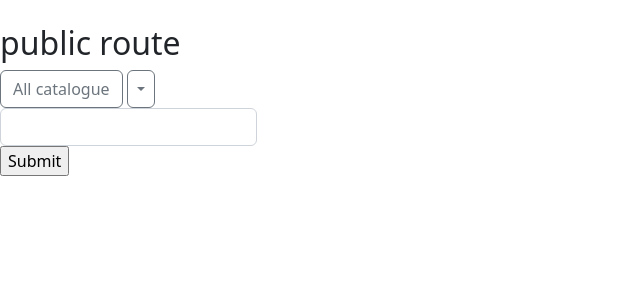
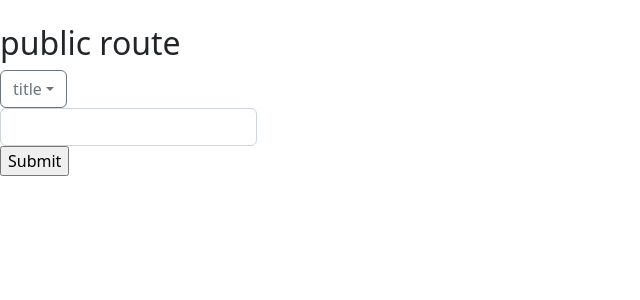
Before and after one commit to linhuang0/636S12023webapp, a Flask app: page /route in a window 1280 px wide. Shown: the part 108-408 px from the top of the page, without its empty margins (0-640 px from the left). Run offline with Flask 2, Linux system fonts and the light colour scheme.

Commit message:
update dropdown in route temp
dropdown update

```diff
--- a/librarywebapp/app.py
+++ b/librarywebapp/app.py
@@ -94,8 +94,8 @@ def publicsearch():
     title=request.form.get('title')
     author=request.form.get('author')
     item =""
-    if title == None:
-        item = "author"
+    if title == None or title == "":
+        item =   "author"
     else: item = "booktitle"
     searchterm=request.form.get('search')
     searchterm="%" + searchterm +"%"
--- a/librarywebapp/templates/route.html
+++ b/librarywebapp/templates/route.html
@@ -11,15 +11,12 @@ public route
 
 <div class="input-group mb-3">
     <form method ="POST" action="/route/search">
-        <button type="button" class="btn btn-outline-secondary">All catalogue</button>
-        <button type="button" class="btn btn-outline-secondary dropdown-toggle dropdown-toggle-split" data-bs-toggle="dropdown" aria-expanded="false">
-            <span class="visually-hidden">Toggle Dropdown</span>
-        </button>
-          <ul class="dropdown-menu">
-            <li><a class="dropdown-item" href="#" id="title" name="title">title</a></li>
+        <button class="btn btn-outline-secondary dropdown-toggle" type="button" data-bs-toggle="dropdown" aria-expanded="false" id="title" name="title">title</button>
+        <ul class="dropdown-menu">
+          <!--   <li><a class="dropdown-item" href="#" >title</a></li> -->
             <li><a class="dropdown-item" href="#" id="author" name="author">author</a></li>
           </ul>
-        <input  id="search" type="text" class="form-control" aria-label="Text input with segmented dropdown button" name="search">
+        <input  id="search" type="text" class="form-control" aria-label="Text input with dropdown button" name="search">
         <input type="submit" value="Submit">
     </form>
 </div>
```
